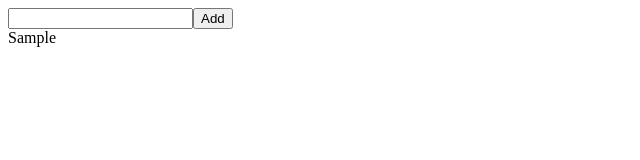
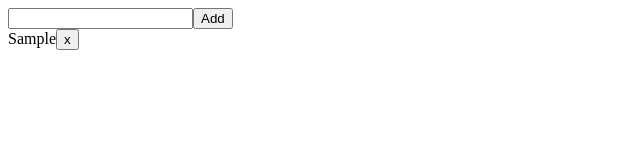
Before and after one commit to vaughnwalters/rtd, a React (Create React App) app: page / in a window 1280 px wide. Both pictures are taken after typing "Sample" into the empty fields and a click on the button "Add". Shown: the top 160 px of the page, without its empty margins (0-640 px from the left). Built offline with nearby package versions, Linux system fonts and the light colour scheme.

Commit message:
correct id for delete showing up in console

```diff
--- a/src/App.js
+++ b/src/App.js
@@ -2,7 +2,7 @@ import React, { Component } from 'react';
 // import WILogo from './WILogo.png';
 import List from './List';
 
-console.log(Component)
+// console.log(Component)
 
 class App extends Component {
 
@@ -12,6 +12,7 @@ class App extends Component {
       item: '',
       itemArr: []
     }
+    this.delete = this.delete.bind(this)
   }
 
   onChange = (e) => {
@@ -21,13 +22,28 @@ class App extends Component {
   }
 
   onSubmit = (e) => {
-    console.log('event', e)
+    // console.log('event', e.target.value)
+    // prevent default keeps page from reloading
     e.preventDefault()
     this.setState({
       item: '',
       itemArr: [...this.state.itemArr, this.state.item]
     })
   }
+
+
+  delete = (id) => {
+    console.log(id)
+    this.setState ({
+      itemArr: this.state.itemArr.filter(el => el !== id)
+    });
+  }
+
+  // onClick = (e) => {
+  //   this.setState({
+  //     itemArr: []
+  //   })
+  // }
 
   render() {
     return (
@@ -43,7 +59,7 @@ class App extends Component {
           <button>Add</button>
         </form>
 
-        <List itemArr={this.state.itemArr} />
+        <List itemArr={this.state.itemArr} delete={this.delete} />
 
       </div>
     )
--- a/src/List.js
+++ b/src/List.js
@@ -1,9 +1,20 @@
 import React from 'react'
+// import ListItem from './ListItem'
+
+  // deleteItem = (e) => {
+  //   this.setState({
+  //     itemArr: []
+  //   })
+  // }
+
 
 const List = props => (
   <div>
     {
-      props.itemArr.map((item, index) => <div key={index}> {item} </div>
+      props.itemArr.map((item, index) => <div key={index}> {item}
+        {/* <ListItem /> */}
+        <button onClick={props.delete.bind(this, index)}>x</button>
+        </div>
       )
     }
   </div>
--- /dev/null
+++ b/src/ListItem.js
@@ -0,0 +1,9 @@
+import React from 'react';
+
+const ListItem = props => (
+  <div>
+    SUP
+  </div>
+)
+
+export default ListItem
```
